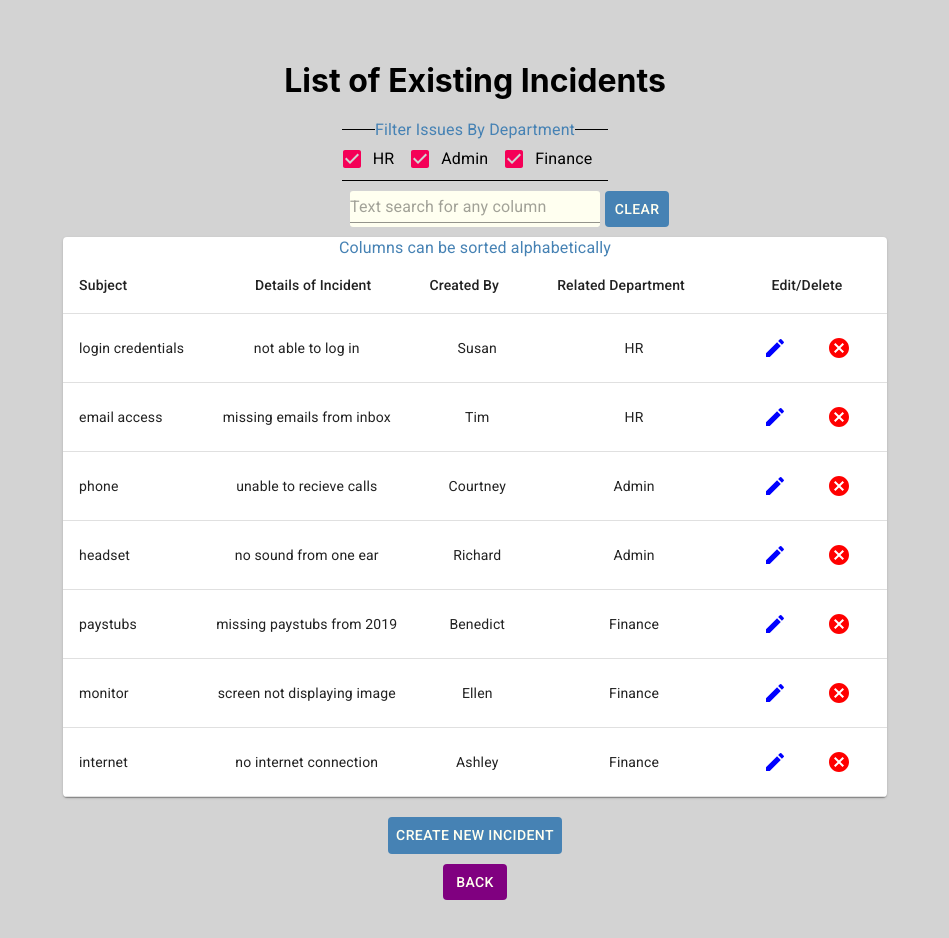
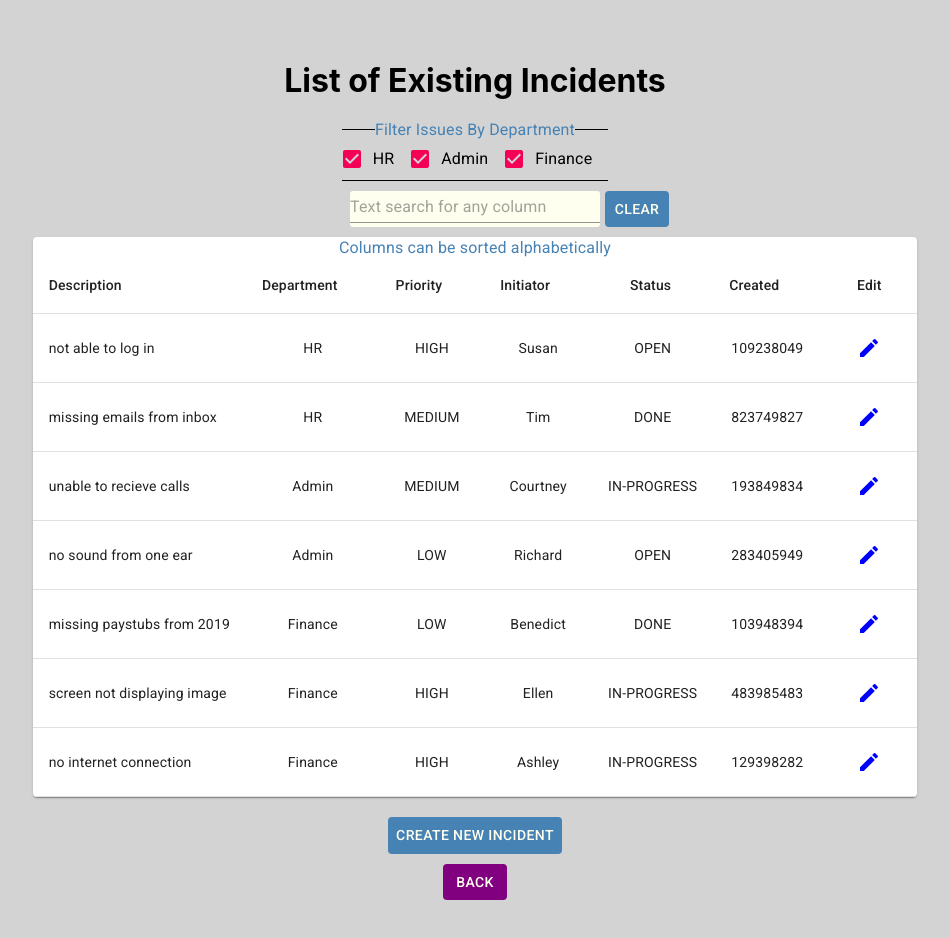
Before and after one commit to yueymiqua/support-incident-tracker, a Next.js app: page /incidents in a window 1280 px wide. Shown: the top 938 px of the page, without its empty margins (165-1114 px from the left). Built offline with nearby package versions, Linux system fonts and the light colour scheme.

Commit message:
revised columns names and added required array index field to incidents.js

```diff
--- a/pages/incidents.js
+++ b/pages/incidents.js
@@ -15,7 +15,6 @@ import Button from '@material-ui/core/Button'
 import Checkbox from '@material-ui/core/Checkbox'
 import { FormControlLabel, FormControl, FormLabel, FormGroup } from '@material-ui/core'
 import TextField from '@material-ui/core/TextField';
-import CancelIcon from '@material-ui/icons/Cancel';
 import EditIcon from '@material-ui/icons/Edit';
 
 const incidents = () => {
@@ -27,28 +26,28 @@ const incidents = () => {
     const [sortDirection, setSortDirection] = useState('asc');
     const [reports, setReports] = useState([]);
     const defaultReports = [
-        ['login credentials', 'not able to log in', 'Susan', 'HR'],
-        ['email access', 'missing emails from inbox', 'Tim', 'HR'],
-        ['phone', 'unable to recieve calls', 'Courtney', 'Admin'],
-        ['headset', 'no sound from one ear', 'Richard', 'Admin'],
-        ['paystubs', 'missing paystubs from 2019', 'Benedict', 'Finance'],
-        ['monitor', 'screen not displaying image', 'Ellen', 'Finance'],
-        ['internet', 'no internet connection', 'Ashley', 'Finance']
+        ['not able to log in', 'HR', 'HIGH', 'Susan', 'OPEN', '109238049', '109238049', 'resolver', ''],
+        ['missing emails from inbox', 'HR', 'MEDIUM', 'Tim', 'DONE', '823749827', '183749283', 'resolver', 'internet back on'],
+        ['unable to recieve calls', 'Admin', 'MEDIUM', 'Courtney', 'IN-PROGRESS', '193849834', '398410343', 'resolver', 'contacting phone company'], ,
+        ['no sound from one ear', 'Admin', 'LOW', 'Richard', 'OPEN', '283405949', '203894759', 'resolver', ''], ,
+        ['missing paystubs from 2019', 'Finance', 'LOW', 'Benedict', 'DONE', '103948394', '993848283', 'resolver', 'resent paystubs'], ,
+        ['screen not displaying image', 'Finance', 'HIGH', 'Ellen', 'IN-PROGRESS', '483985483', '193948584', 'resolver', 'purchasing new screen'], ,
+        ['no internet connection', 'Finance', 'HIGH', 'Ashley', 'IN-PROGRESS', '129398282', '594859384', 'resolver', 'restarting router/modem']
     ];
 
     useEffect(() => {
-        const createData = (subject, description, username, department) => {
-            return [subject, description, username, department];
+        const createData = (description, department, priority, initiator, status, crtn_dt, uptd_dt, resolver, resolver_comments) => {
+            return [description, department, priority, initiator, status, crtn_dt, uptd_dt, resolver, resolver_comments];
         }
 
         setReports([
-            createData('login credentials', 'not able to log in', 'Susan', 'HR'),
-            createData('email access', 'missing emails from inbox', 'Tim', 'HR'),
-            createData('phone', 'unable to recieve calls', 'Courtney', 'Admin'),
-            createData('headset', 'no sound from one ear', 'Richard', 'Admin'),
-            createData('paystubs', 'missing paystubs from 2019', 'Benedict', 'Finance'),
-            createData('monitor', 'screen not displaying image', 'Ellen', 'Finance'),
-            createData('internet', 'no internet connection', 'Ashley', 'Finance')
+            createData('not able to log in', 'HR', 'HIGH', 'Susan', 'OPEN', '109238049', '109238049', 'resolver', ''),
+            createData('missing emails from inbox', 'HR', 'MEDIUM', 'Tim', 'DONE', '823749827', '183749283', 'resolver', 'internet back on'),
+            createData('unable to recieve calls', 'Admin', 'MEDIUM', 'Courtney', 'IN-PROGRESS', '193849834', '398410343', 'resolver', 'contacting phone company'),
+            createData('no sound from one ear', 'Admin', 'LOW', 'Richard', 'OPEN', '283405949', '203894759', 'resolver', ''),
+            createData('missing paystubs from 2019', 'Finance', 'LOW', 'Benedict', 'DONE', '103948394', '993848283', 'resolver', 'resent paystubs'),
+            createData('screen not displaying image', 'Finance', 'HIGH', 'Ellen', 'IN-PROGRESS', '483985483', '193948584', 'resolver', 'purchasing new screen'),
+            createData('no internet connection', 'Finance', 'HIGH', 'Ashley', 'IN-PROGRESS', '129398282', '594859384', 'resolver', 'restarting router/modem')
         ])
     },[])
 
@@ -68,33 +67,33 @@ const incidents = () => {
         switch(dept) {
             case 'HR':
                 if(hrCheckboxOn === true){
-                    const filteredReports = reports.filter(report => report[3] !== dept);
+                    const filteredReports = reports.filter(report => report[1] !== dept);
                     setReports(filteredReports);
                     setHrCheckboxOn(false)
                 } else {
-                    const filteredReports = defaultReports.filter(report => report[3] === dept);
+                    const filteredReports = defaultReports.filter(report => report[1] === dept);
                     setReports(reports.concat(filteredReports));
                     setHrCheckboxOn(true)
                 }
             break;
             case 'Admin':
                 if(adminCheckboxOn === true){
-                    const filteredReports = reports.filter(report => report[3] !== dept);
+                    const filteredReports = reports.filter(report => report[1] !== dept);
                     setReports(filteredReports);
                     setAdminCheckboxOn(false)
                 } else {
-                    const filteredReports = defaultReports.filter(report => report[3] === dept);
+                    const filteredReports = defaultReports.filter(report => report[1] === dept);
                     setReports(reports.concat(filteredReports));
                     setAdminCheckboxOn(true)
                 }
             break;
             case 'Finance':
                 if(financeCheckboxOn === true){
-                    const filteredReports = reports.filter(report => report[3] !== dept);
+                    const filteredReports = reports.filter(report => report[1] !== dept);
                     setReports(filteredReports);
                     setFinanceCheckboxOn(false)
                 } else {
-                    const filteredReports = defaultReports.filter(report => report[3] === dept);
+                    const filteredReports = defaultReports.filter(report => report[1] === dept);
                     setReports(reports.concat(filteredReports));
                     setFinanceCheckboxOn(true)
                 }
@@ -114,14 +113,14 @@ const incidents = () => {
     const handleSortDirection = (columnName) => {
         setSortDirection(sortDirection === 'asc' ? 'desc' : 'asc')
         switch(columnName) {
-            case 'Subject':
+            case 'Description':
                 if(sortDirection === 'asc'){
                     reports.sort()
                 } else {
                     reports.reverse()
                 }
             break;
-            case 'DetailsOfIncident':
+            case 'Department':
                 if(sortDirection === 'asc'){
                     reports.map(report => {
                         report.unshift(report[1])
@@ -140,7 +139,7 @@ const incidents = () => {
                     })
                 }
             break;
-            case 'CreatedBy':
+            case 'Priority':
                 if(sortDirection === 'asc'){
                     reports.map(report => {
                         report.unshift(report[2])
@@ -159,7 +158,7 @@ const incidents = () => {
                     })
                 }
             break;
-            case 'RelatedDepartment':
+            case 'Initiator':
                 if(sortDirection === 'asc'){
                     reports.map(report => {
                         report.unshift(report[3])
@@ -171,6 +170,44 @@ const incidents = () => {
                 } else {
                     reports.map(report => {
                         report.unshift(report[3])
+                    })
+                    reports.reverse()
+                    reports.map(report => {
+                        report.shift()
+                    })
+                }
+            break;
+            case 'Status':
+                if(sortDirection === 'asc'){
+                    reports.map(report => {
+                        report.unshift(report[4])
+                    })
+                    reports.sort()
+                    reports.map(report => {
+                        report.shift()
+                    })
+                } else {
+                    reports.map(report => {
+                        report.unshift(report[4])
+                    })
+                    reports.reverse()
+                    reports.map(report => {
+                        report.shift()
+                    })
+                }
+            break;
+            case 'Created':
+                if(sortDirection === 'asc'){
+                    reports.map(report => {
+                        report.unshift(report[5])
+                    })
+                    reports.sort()
+                    reports.map(report => {
+                        report.shift()
+                    })
+                } else {
+                    reports.map(report => {
+                        report.unshift(report[5])
                     })
                     reports.reverse()
                     reports.map(report => {
@@ -228,11 +265,13 @@ const incidents = () => {
                     <Table className={classes.styles} aria-label="incident-table">
                         <TableHead>
                             <TableRow>
-                                <TableCell>Subject<TableSortLabel direction={sortDirection} onClick={() => handleSortDirection("Subject")}/></TableCell>
-                                <TableCell align="right">Details of Incident<TableSortLabel direction={sortDirection} onClick={() => handleSortDirection("DetailsOfIncident")}/></TableCell>
-                                <TableCell align="right">Created By<TableSortLabel direction={sortDirection} onClick={() => handleSortDirection("CreatedBy")}/></TableCell>
-                                <TableCell align="right">Related Department<TableSortLabel direction={sortDirection} onClick={() => handleSortDirection("RelatedDepartment")}/></TableCell>
-                                <TableCell align="center">Edit/Delete</TableCell>
+                                <TableCell>Description<TableSortLabel direction={sortDirection} onClick={() => handleSortDirection("Description")}/></TableCell>
+                                <TableCell align="right">Department<TableSortLabel direction={sortDirection} onClick={() => handleSortDirection("Department")}/></TableCell>
+                                <TableCell align="right">Priority<TableSortLabel direction={sortDirection} onClick={() => handleSortDirection("Priority")}/></TableCell>
+                                <TableCell align="right">Initiator<TableSortLabel direction={sortDirection} onClick={() => handleSortDirection("Initiator")}/></TableCell>
+                                <TableCell align="right">Status<TableSortLabel direction={sortDirection} onClick={() => handleSortDirection("Status")}/></TableCell>
+                                <TableCell align="right">Created<TableSortLabel direction={sortDirection} onClick={() => handleSortDirection("Created")}/></TableCell>
+                                <TableCell align="center">Edit</TableCell>
                             </TableRow>
                         </TableHead>
                         <TableBody>
@@ -242,9 +281,10 @@ const incidents = () => {
                                     <TableCell align="center">{report[1]}</TableCell>
                                     <TableCell align="center">{report[2]}</TableCell>
                                     <TableCell align="center">{report[3]}</TableCell>
+                                    <TableCell align="center">{report[4]}</TableCell>
+                                    <TableCell align="center">{report[5]}</TableCell>
                                     <TableCell align="center">
                                         <Button><EditIcon style={{color: 'blue'}}/></Button>
-                                        <Button><CancelIcon style={{color: 'red'}}/></Button>
                                     </TableCell>
                                 </TableRow>
                             ))}
```
